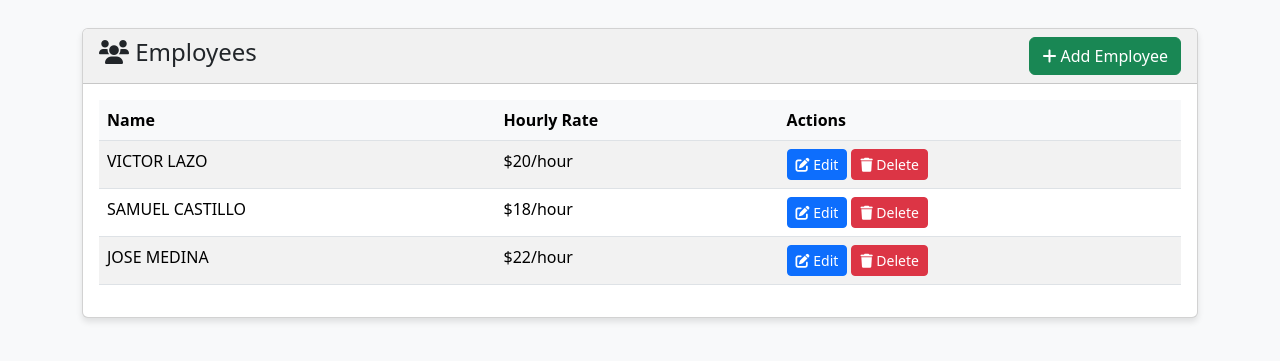
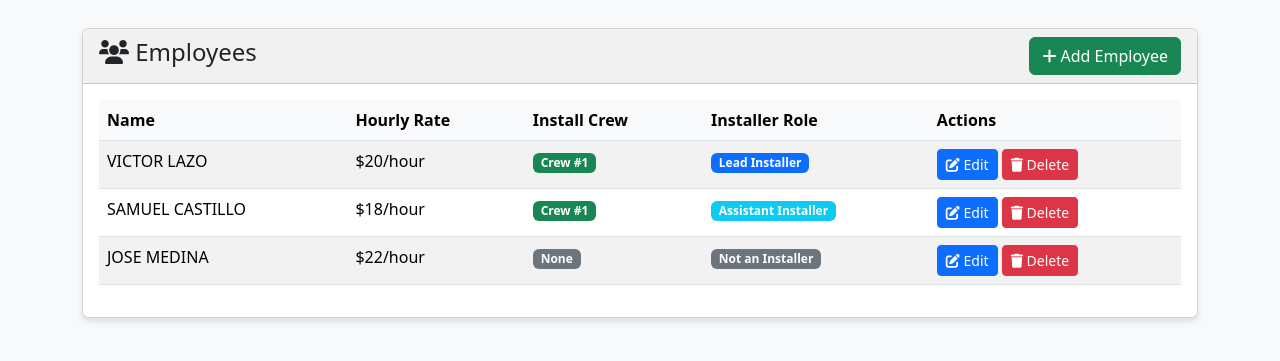
Before and after one commit to hancehardy/CCPayroll, a Flask app: page /employees in a window 1280 px wide. Shown: the part 56-417 px from the top of the page. Run offline with Flask 3, Linux system fonts and the light colour scheme.

Commit message:
Add installer role field to employee model to distinguish between lead and assistant installers

```diff
--- a/app.py
+++ b/app.py
@@ -200,6 +200,14 @@ def add_employee():
     if request.method == 'POST':
         name = request.form.get('name')
         rate = request.form.get('rate')
+        install_crew = request.form.get('install_crew', '0')
+        installer_role = request.form.get('installer_role', 'none')
+
+        # Convert install_crew to integer
+        try:
+            install_crew = int(install_crew)
+        except (ValueError, TypeError):
+            install_crew = 0
 
         if not name:
             flash('Employee name is required', 'danger')
@@ -216,7 +224,9 @@ def add_employee():
         employees.append({
             'id': str(uuid.uuid4()),
             'name': name,
-            'rate': rate
+            'rate': rate,
+            'install_crew': install_crew,
+            'installer_role': installer_role
         })
 
         save_employees(employees)
@@ -237,6 +247,14 @@ def edit_employee(employee_id):
     if request.method == 'POST':
         name = request.form.get('name')
         rate = request.form.get('rate')
+        install_crew = request.form.get('install_crew', '0')
+        installer_role = request.form.get('installer_role', 'none')
+
+        # Convert install_crew to integer
+        try:
+            install_crew = int(install_crew)
+        except (ValueError, TypeError):
+            install_crew = 0
 
         if not name:
             flash('Employee name is required', 'danger')
@@ -245,6 +263,8 @@ def edit_employee(employee_id):
         # Update employee
         employee['name'] = name
         employee['rate'] = rate
+        employee['install_crew'] = install_crew
+        employee['installer_role'] = installer_role
 
         save_employees(employees)
         flash('Employee updated successfully', 'success')
@@ -519,7 +539,9 @@ def import_data():
                             employees.append({
                                 'id': str(uuid.uuid4()),
                                 'name': emp_name,
-                                'rate': ''
+                                'rate': '',
+                                'install_crew': 0,
+                                'installer_role': 'none'
                             })
 
                     save_employees(employees)
@@ -642,17 +664,23 @@ if not os.path.exists(os.path.join(DATA_FOLDER, 'employees.json')):
         {
             'id': str(uuid.uuid4()),
             'name': 'VICTOR LAZO',
-            'rate': '20'
+            'rate': '20',
+            'install_crew': 1,
+            'installer_role': 'lead'
         },
         {
             'id': str(uuid.uuid4()),
             'name': 'SAMUEL CASTILLO',
-            'rate': '18'
+            'rate': '18',
+            'install_crew': 1,
+            'installer_role': 'assistant'
         },
         {
             'id': str(uuid.uuid4()),
             'name': 'JOSE MEDINA',
-            'rate': '22'
+            'rate': '22',
+            'install_crew': 0,
+            'installer_role': 'none'
         }
     ]
     save_employees(sample_employees)
--- a/templates/employees.html
+++ b/templates/employees.html
@@ -20,6 +20,8 @@
                             <tr>
                                 <th>Name</th>
                                 <th>Hourly Rate</th>
+                                <th>Install Crew</th>
+                                <th>Installer Role</th>
                                 <th>Actions</th>
                             </tr>
                         </thead>
@@ -28,6 +30,22 @@
                             <tr>
                                 <td>{{ employee.name }}</td>
                                 <td>{% if employee.rate %}${{ employee.rate }}/hour{% else %}Not set{% endif %}</td>
+                                <td>
+                                    {% if employee.install_crew and employee.install_crew|int > 0 %}
+                                        <span class="badge bg-success">Crew #{{ employee.install_crew }}</span>
+                                    {% else %}
+                                        <span class="badge bg-secondary">None</span>
+                                    {% endif %}
+                                </td>
+                                <td>
+                                    {% if employee.installer_role == 'lead' %}
+                                        <span class="badge bg-primary">Lead Installer</span>
+                                    {% elif employee.installer_role == 'assistant' %}
+                                        <span class="badge bg-info">Assistant Installer</span>
+                                    {% else %}
+                                        <span class="badge bg-secondary">Not an Installer</span>
+                                    {% endif %}
+                                </td>
                                 <td>
                                     <a href="{{ url_for('edit_employee', employee_id=employee.id) }}" class="btn btn-sm btn-primary">
                                         <i class="fas fa-edit"></i> Edit
```
Also changed, not shown: templates/add_employee.html (+14 -0 lines), templates/edit_employee.html (+14 -0 lines).
